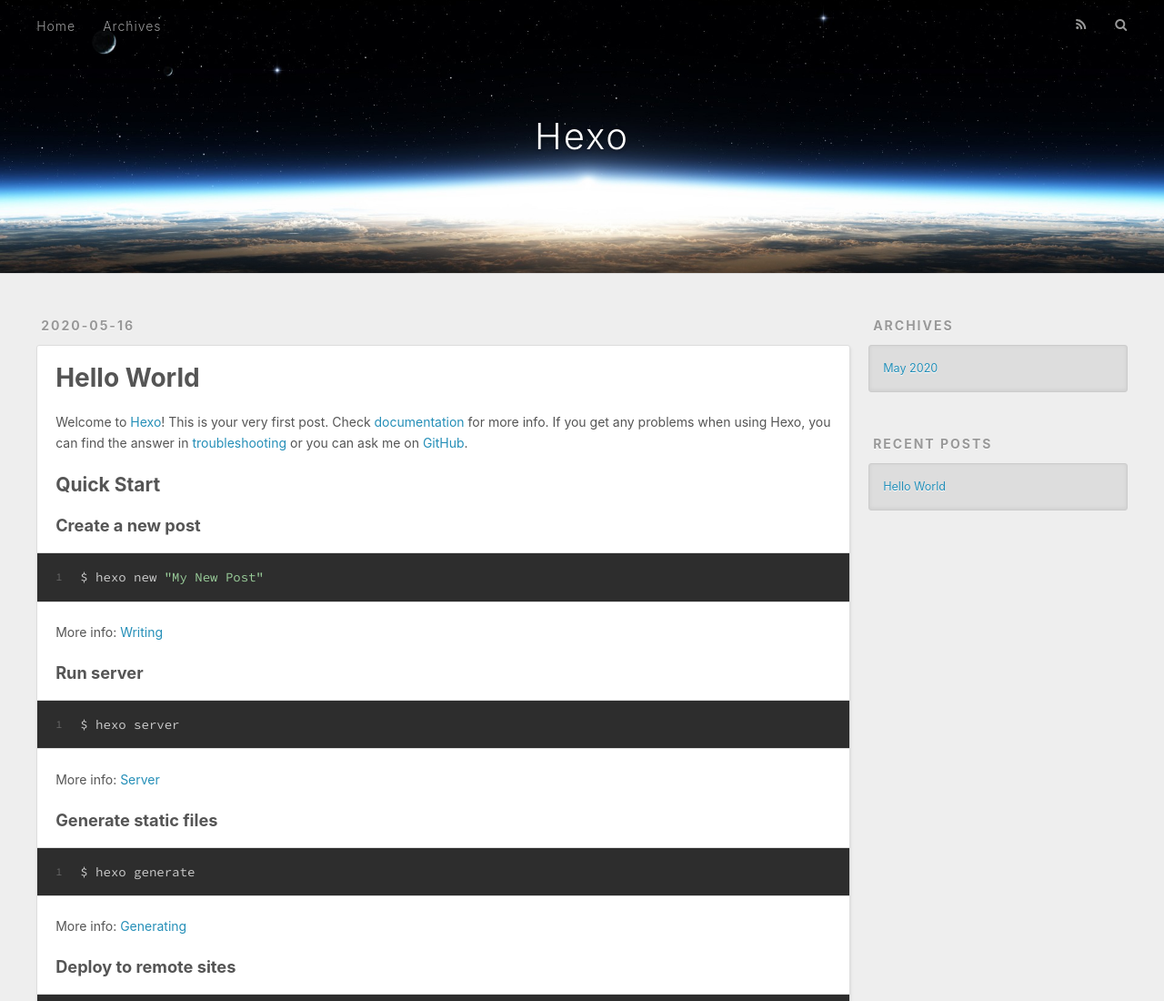
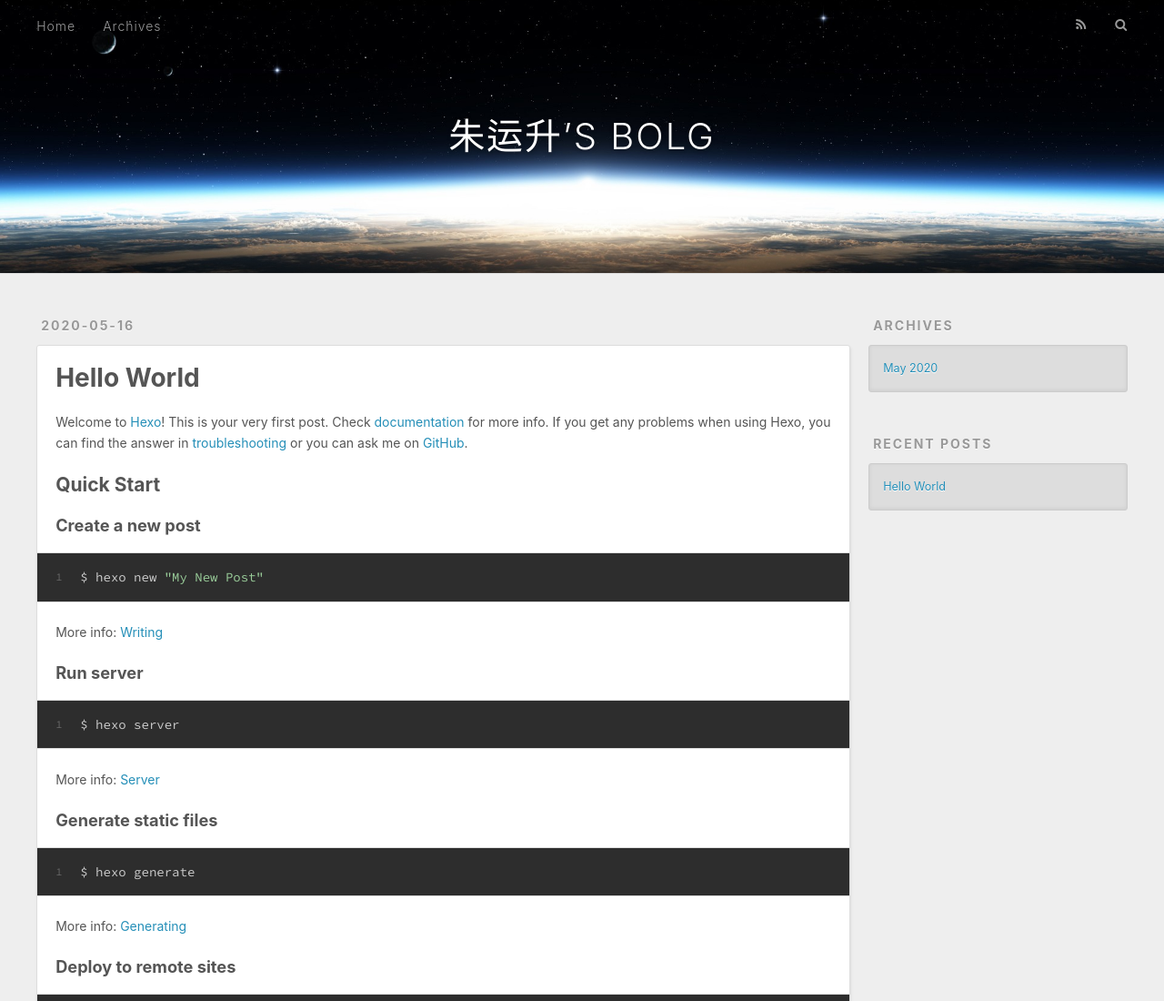
Before and after one commit to zhuyunsheng93/zhuyunsheng93.github.io, a plain HTML site: page index.html in a window 1280 px wide. Shown: the top 1100 px of the page at 91% size. Drawn offline with nearby package versions, Linux system fonts and the light colour scheme.

Commit message:
Site updated: 2020-05-16 18:53:11

```diff
--- a/index.html
+++ b/index.html
@@ -36,7 +36,7 @@
   <div id="header-outer" class="outer">
     <div id="header-title" class="inner">
       <h1 id="logo-wrap">
-        <a href="/" id="logo">Hexo</a>
+        <a href="/" id="logo">朱运升’S BOLG</a>
       </h1>
 
     </div>
```
